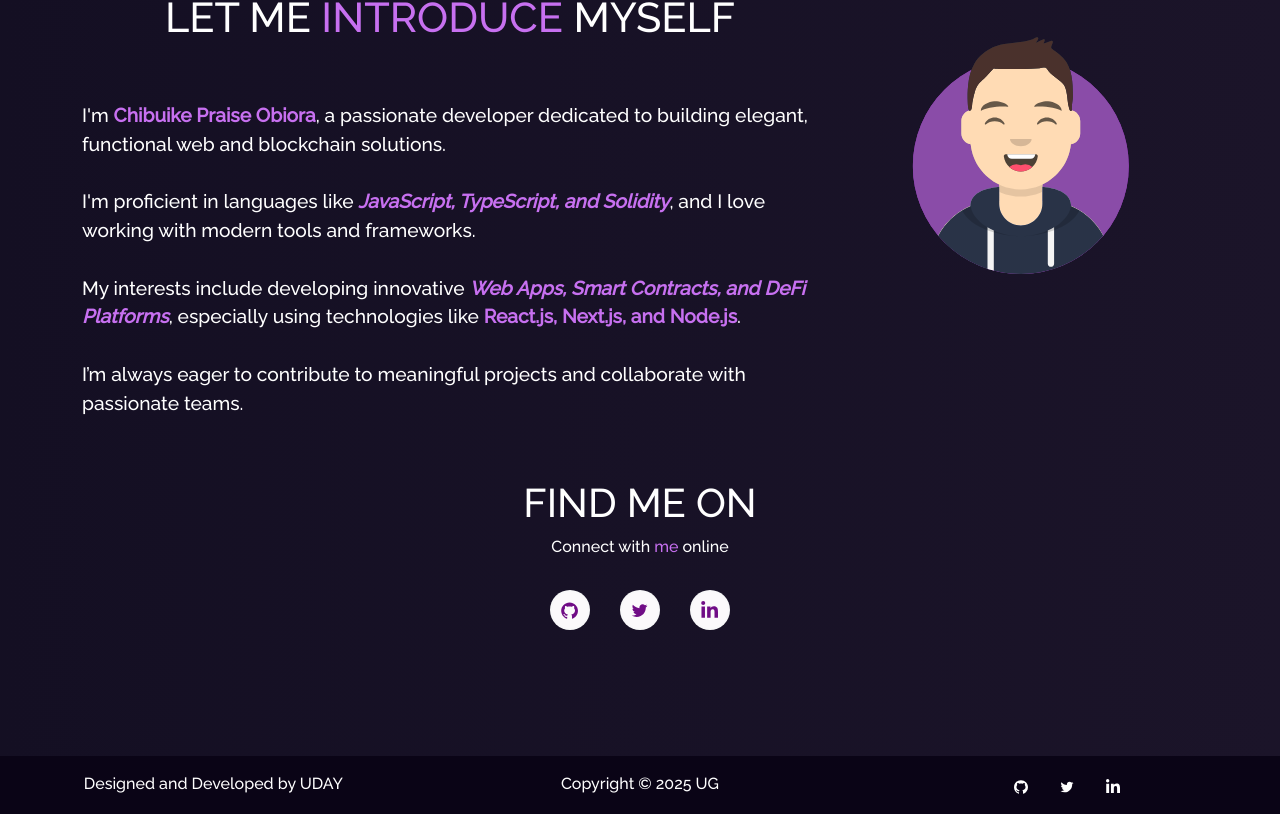
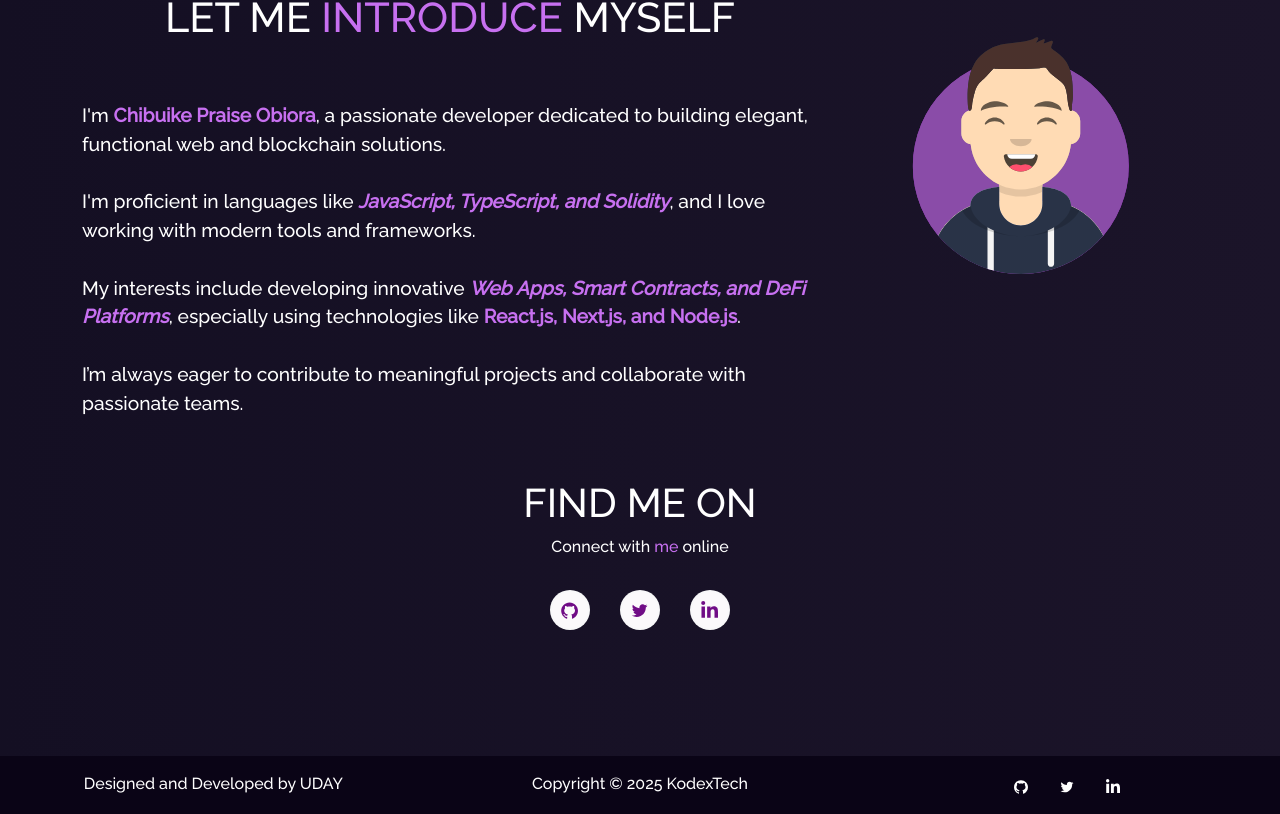
Before and after one commit to Obiorachibuike/CodexTech, a React (Create React App) app: page / in a window 1280 px wide. Shown: the part 883-1697 px from the top of the page. Built offline with nearby package versions, Linux system fonts and the light colour scheme.

Commit message:
Update Footer.js

```diff
--- a/src/components/Footer.js
+++ b/src/components/Footer.js
@@ -16,7 +16,7 @@ function Footer() {
           <h3>Designed and Developed by UDAY</h3>
         </Col>
         <Col md="4" className="footer-copywright">
-          <h3>Copyright © {year} UG</h3>
+          <h3>Copyright © {year} KodexTech</h3>
         </Col>
         <Col md="4" className="footer-body">
           <ul className="footer-icons">
@@ -32,7 +32,7 @@ function Footer() {
             </li>
             <li className="social-icons">
               <a
-                href="https://x.com/UdayG6389896490"
+                href="https://x.com/ObioraChibuike5"
                 style={{ color: "white" }}
                 target="_blank"
                 rel="noopener noreferrer"
@@ -42,7 +42,7 @@ function Footer() {
             </li>
             <li className="social-icons">
               <a
-                href="https://www.linkedin.com/in/uday-g-601ba9266/"
+                href="https://www.linkedin.com/in/obiorachibuike"
                 style={{ color: "white" }}
                 target="_blank"
                 rel="noopener noreferrer"
```
